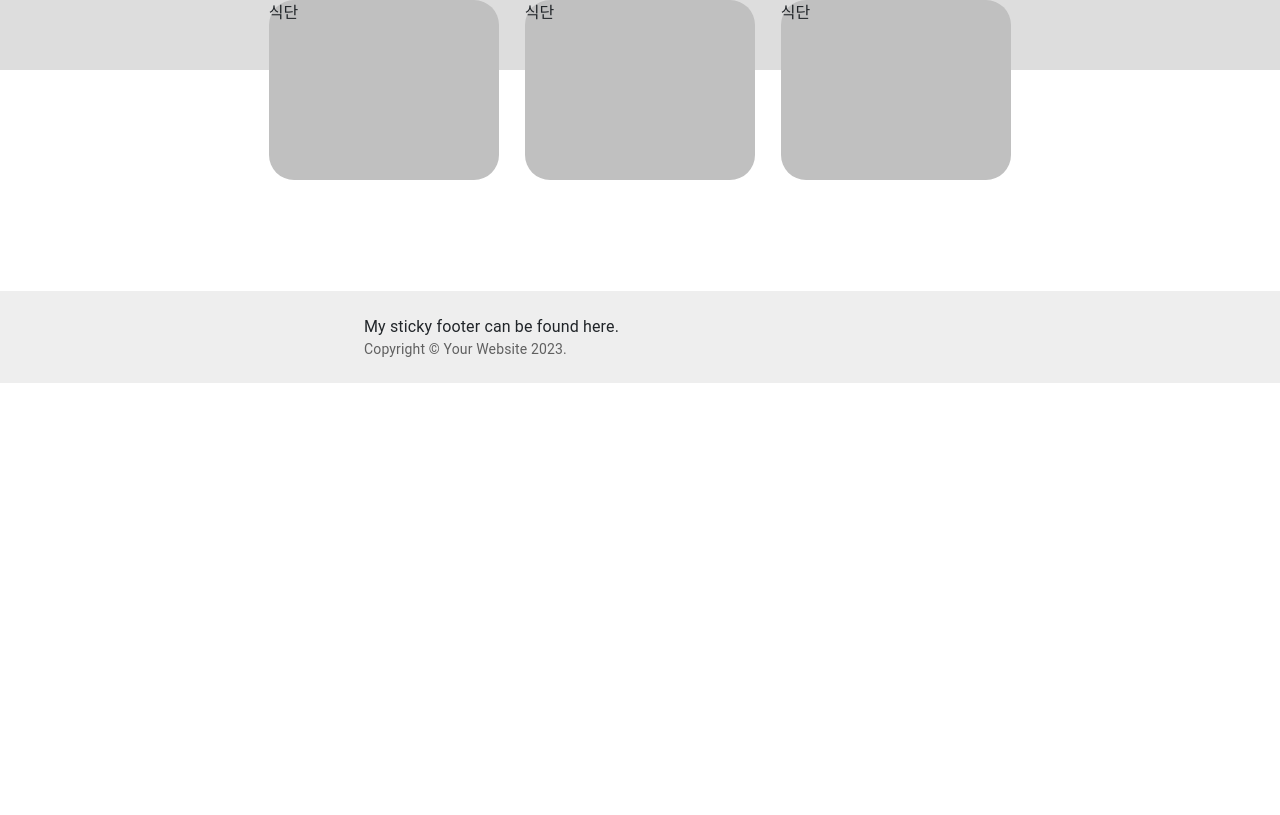
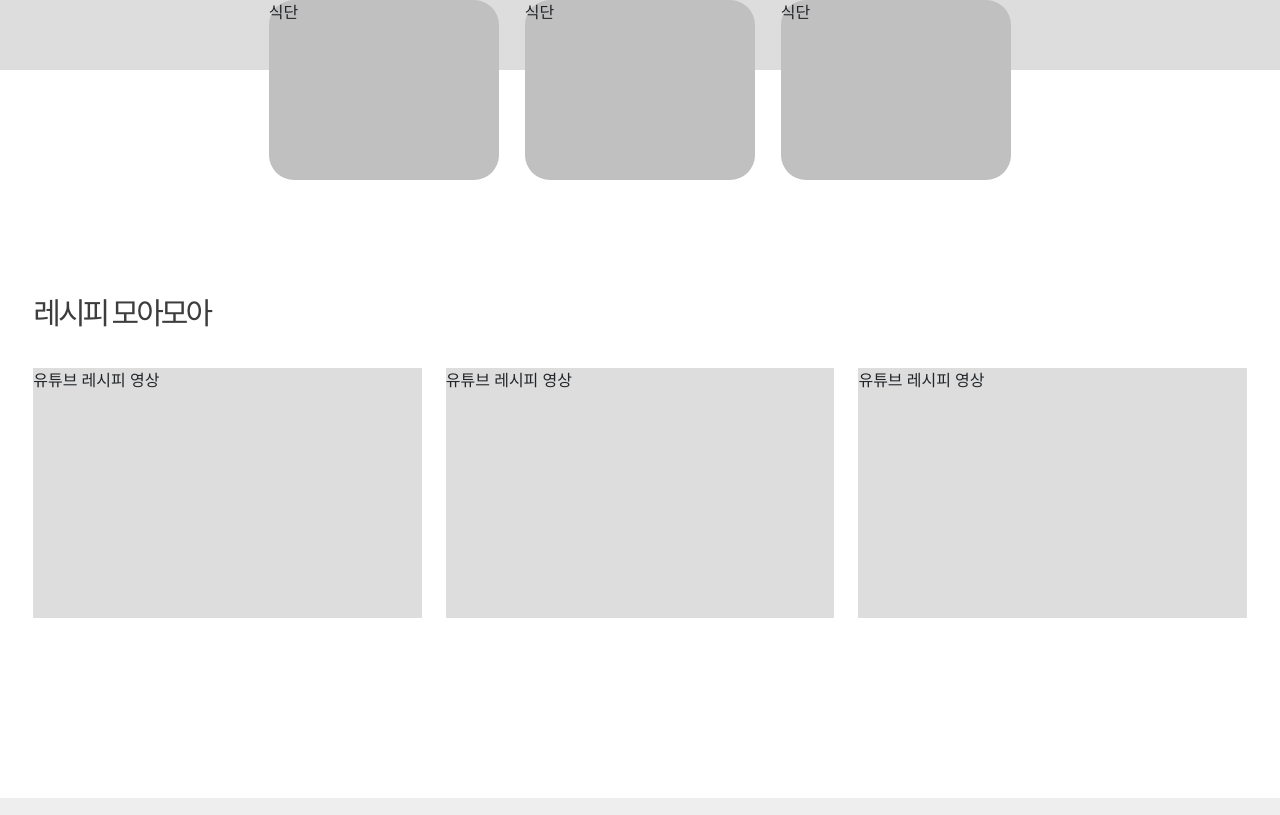
Before and after one commit to project-1226/site-front, a React (Create React App) app: page /healthydiet in a window 1280 px wide. Shown: the part 411-1226 px from the top of the page. Before the commit the page ends 800 px from the top, so only its background shows below. Built offline with nearby package versions, Linux system fonts and the light colour scheme; no server answers.

Commit message:
FEAT: 건강식단페이지 구성

```diff
--- a/src/components/healthyDiet/Healthy.jsx
+++ b/src/components/healthyDiet/Healthy.jsx
@@ -20,7 +20,17 @@ const Healthy = () => {
       </div>{/* healthy_main_wrap */}
 
       <div className='healthy_contents'>
-        <section></section>
+        <section className='healthy_recipe'>
+          <div className="contents_title_box">
+            <p className="contents_title">레시피 모아모아</p>
+          </div>
+
+          <div className='healthy_video_wrap'>
+            <div className='healthy_video'>유튜브 레시피 영상</div>
+            <div className='healthy_video'>유튜브 레시피 영상</div>
+            <div className='healthy_video'>유튜브 레시피 영상</div>
+          </div>
+        </section>{/* diet_recipe */}
       </div>
     </div>
   )
--- a/src/css/healthy.css
+++ b/src/css/healthy.css
@@ -10,3 +10,10 @@
 .recomm_menu {display: flex; flex-wrap: wrap; justify-content: center; z-index: 1; position: relative; bottom: 70px}
 .recomm_menuimg {width: 18%; height: 180px; border-radius: 25px; background: #c0c0c0; margin-right: 2%; position: relative;}
 .recomm_menuimg:last-child {margin-right: 0;}
+
+/* healthy_contents */
+.healthy_contents {width: 94.8%; margin: 0 auto 180px auto;}
+.healthy_recipe {width: 100%; margin-bottom: 100px;}
+.healthy_video_wrap {width: 100%; margin: 0 auto; display: flex; flex-wrap: wrap;}
+.healthy_video {width: 32%; height: 250px; margin-right: 2%; background: #ddd;}
+.healthy_video:last-child {margin-right: 0;}
```
